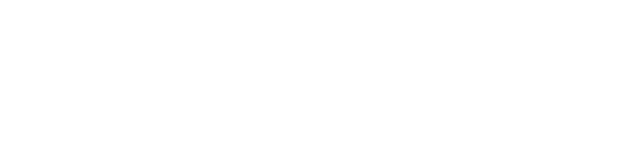
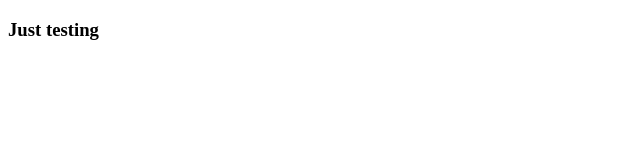
Before and after one commit to coastalgit/coastalgit.github.io, a plain HTML site: page index.html in a window 1280 px wide. Shown: the whole page, without its empty margins (0-640 px from the left). Drawn offline with Linux system fonts and the light colour scheme.

Commit message:
Update body

```diff
--- a/index.html
+++ b/index.html
@@ -5,6 +5,6 @@
     <title>PDF hosting test</title>
   </head>
   <body>
-
+    <h3>Just testing</h3>
   </body>
 </html>
```
